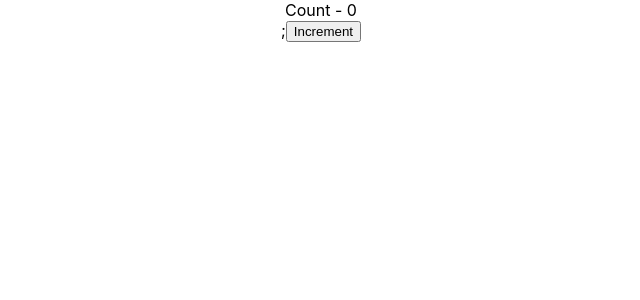
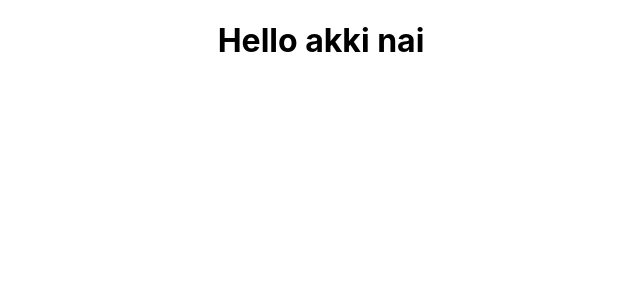
Before and after one commit to akashnai/React-training, a React (Create React App) app: page / in a window 1280 px wide. Shown: the top 300 px of the page, without its empty margins (319-959 px from the left). Built offline with nearby package versions, Linux system fonts and the light colour scheme.

Commit message:
video 12

```diff
--- a/src/App.js
+++ b/src/App.js
@@ -10,18 +10,18 @@ import Counter from "./components/Counter";
 function App() {
   return (
     <div className="App">
-      <Counter />
+      {/* <Counter /> */}
       {/* <Message /> */}
       {/* <Greet lname="Nai" fname="Akki">
         <p>This is children prop</p>
       </Greet>
       <Greet lname="Maru" fname="Keval">
         <button>Action</button>
-      </Greet>
-      <Greet lname="Laheri" fname="Shruti" />
+      </Greet> */}
+      {/* <Greet lname="Laheri" fname="Shruti" /> */}
       <Welcome fname="akki" lname="nai"/>
-      <Welcome fname="shruti" lname="laheri"/>
-      <Welcome fname="keval" lname="maru"/> */}
+      {/* <Welcome fname="shruti" lname="laheri"/> */}
+      {/* <Welcome fname="keval" lname="maru"/> */}
       {/* <Hello /> */}
     </div>
   );
--- a/src/components/Greet.js
+++ b/src/components/Greet.js
@@ -1,18 +1,14 @@
 import React from "react";
 
-// function Greet() {
-//   return <h1>Hello Akki</h1>;
-// }
-
 const Greet = (props) => {
-  console.log(props);
+  const { fname, lname } = props;
   return (
     <div>
-      <h1>Hello {props.fname} {props.lname}</h1>
-      <p>{props.children}</p>
+      <h1>
+        Hello {fname} {lname}
+      </h1>
     </div>
   );
 };
-// export const Greet = () => <h1>Hello Akki</h1>
 
 export default Greet;
--- a/src/components/Welcome.js
+++ b/src/components/Welcome.js
@@ -2,9 +2,11 @@ import React, { Component } from "react";
 
 class Welcome extends Component {
   render() {
+    const {fname, lname} = this.props
+    // const {state1, state2} = this.state
     return (
       <h1>
-        Hello {this.props.fname} {this.props.lname}
+        Hello {fname} {lname}
       </h1>
     );
   }
```
